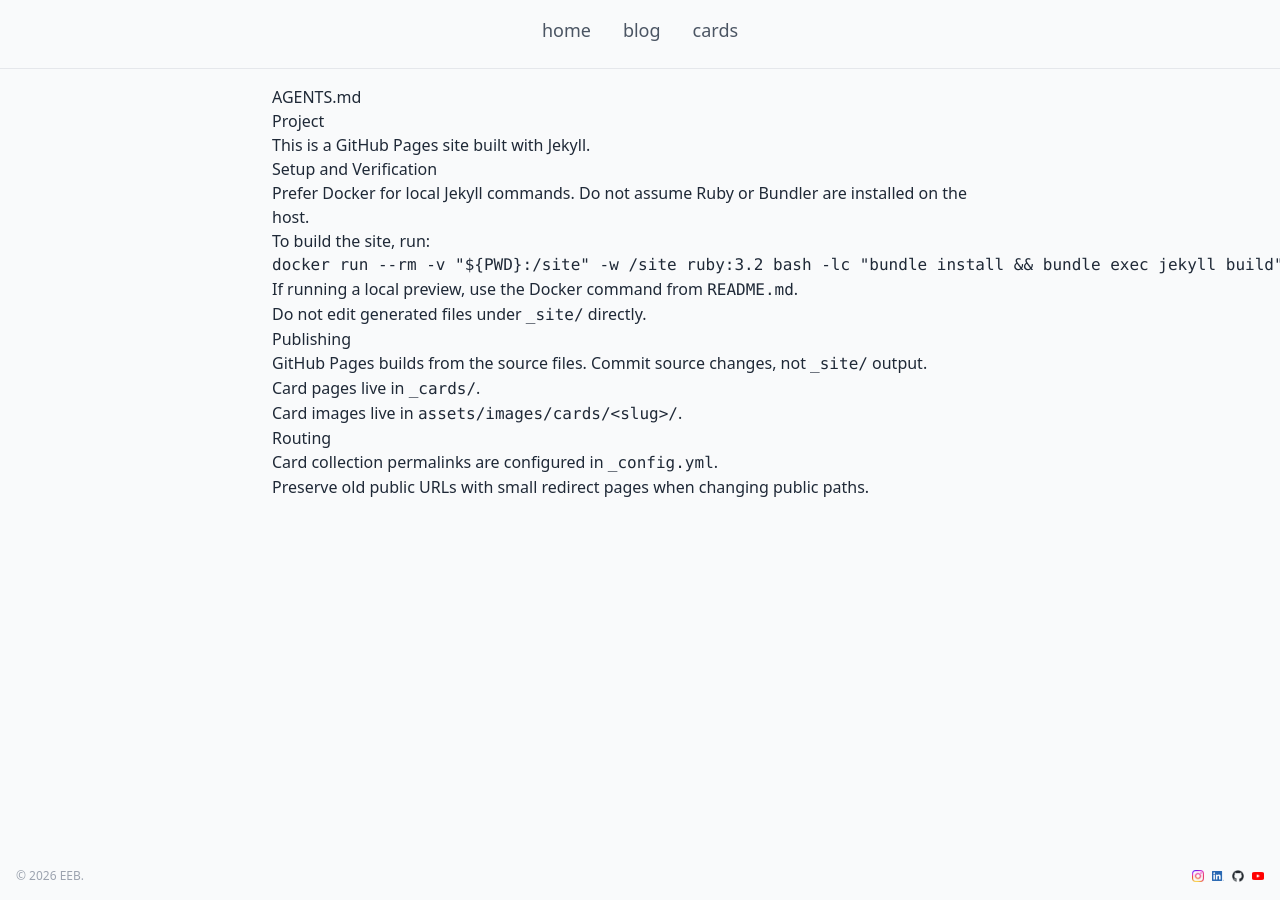
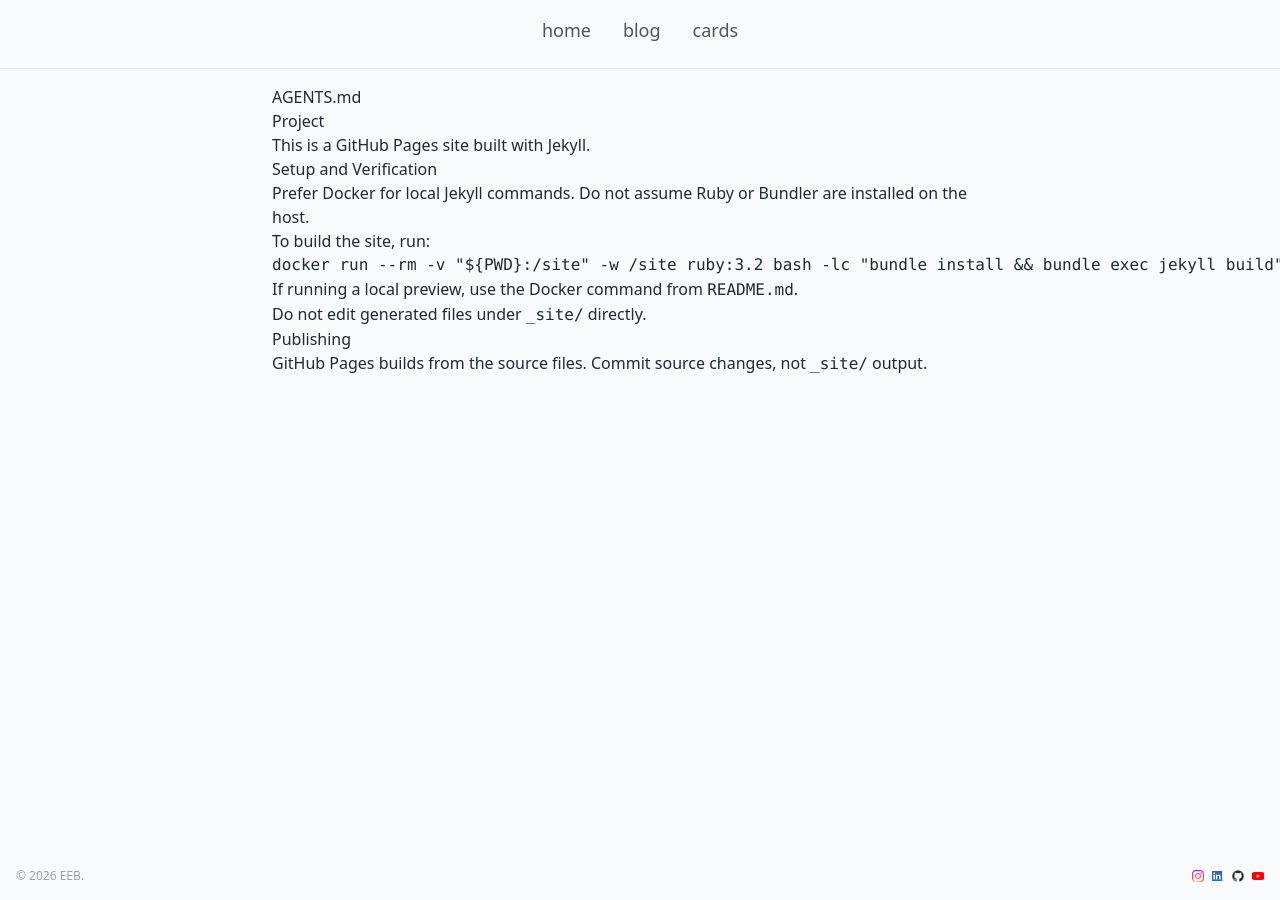
Before and after one commit to enriquebarragan/enriquebarragan.github.io, a Jekyll site: the page built from AGENTS.md, in a window 1280 px wide. Built offline with Jekyll 4.4.1, drawn with Linux system fonts in a browser that asks for light colours; nearby versions of some CDN libraries; our own code applies the rules of GitHub Pages for plain Markdown files.

Commit message:
Update AGENTS.md

```diff
--- a/AGENTS.md
+++ b/AGENTS.md
@@ -19,10 +19,3 @@ This is a GitHub Pages site built with Jekyll.
 ## Publishing
 
 - GitHub Pages builds from the source files. Commit source changes, not `_site/` output.
-- Card pages live in `_cards/`.
-- Card images live in `assets/images/cards/<slug>/`.
-
-## Routing
-
-- Card collection permalinks are configured in `_config.yml`.
-- Preserve old public URLs with small redirect pages when changing public paths.
```
